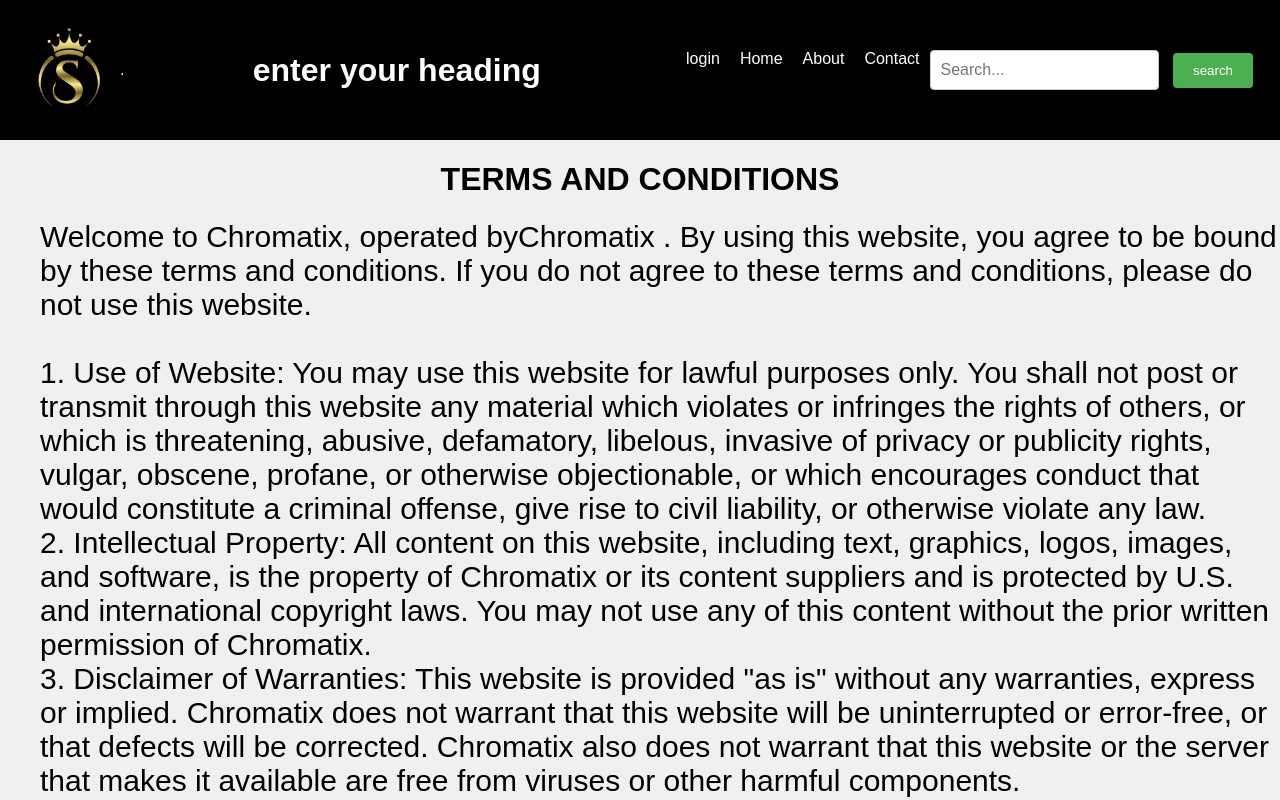
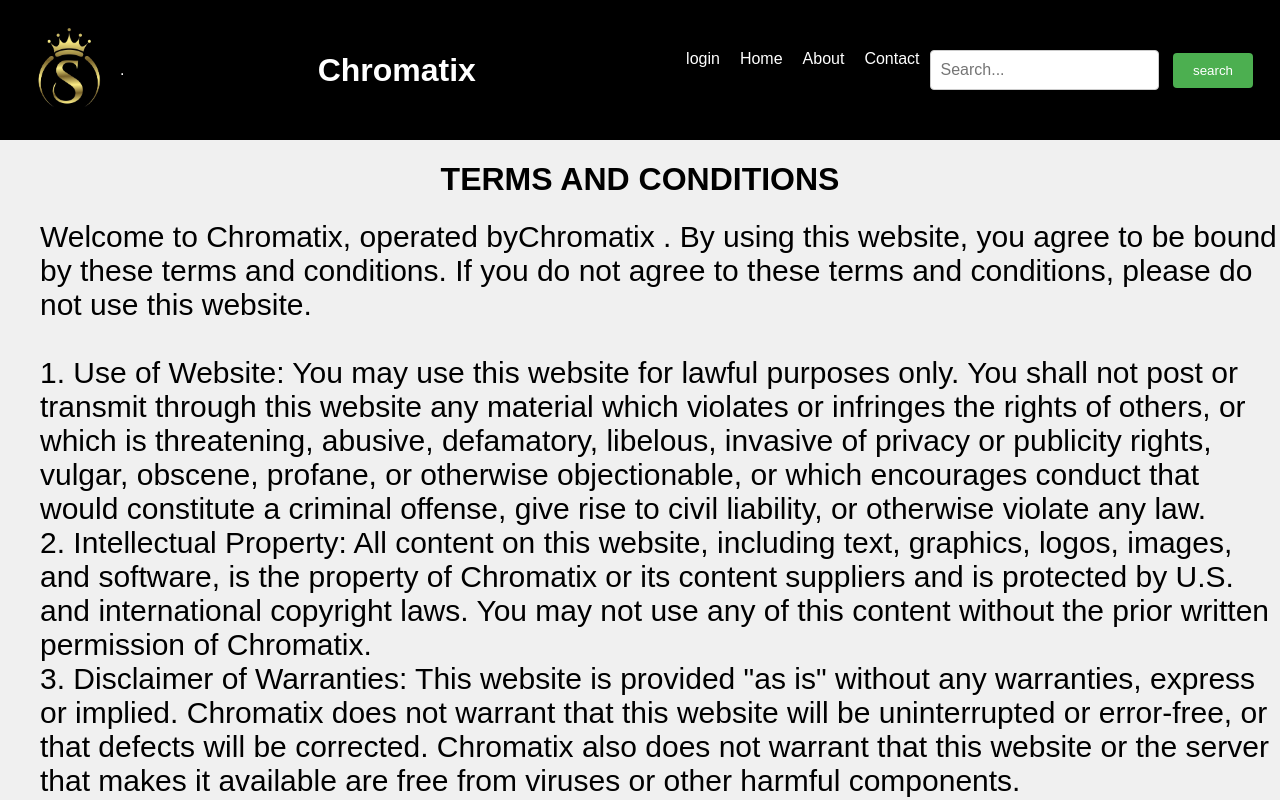
Before and after one commit to Sm62640/my-website, a plain HTML site: page t&c.html in a window 1280 px wide. Shown: the top 800 px of the page. Drawn offline with Linux system fonts and the light colour scheme; a script that the page names is missing.

Commit message:
Update t&c.html

```diff
--- a/t&c.html
+++ b/t&c.html
@@ -15,7 +15,7 @@
     <div class="logo">
      <a href="index.html" id="lg"><img src="/initial-s-monogram-alphabet-with-a-crown-royal-vector-39058681_1.jpg" alt="Logo"></a>
 .   </div>
-		<h1>enter your heading</h1>
+		<h1>Chromatix</h1>
 		<nav>
 			<ul>
 			  <li><a href="login.html">login</a></li>
```
